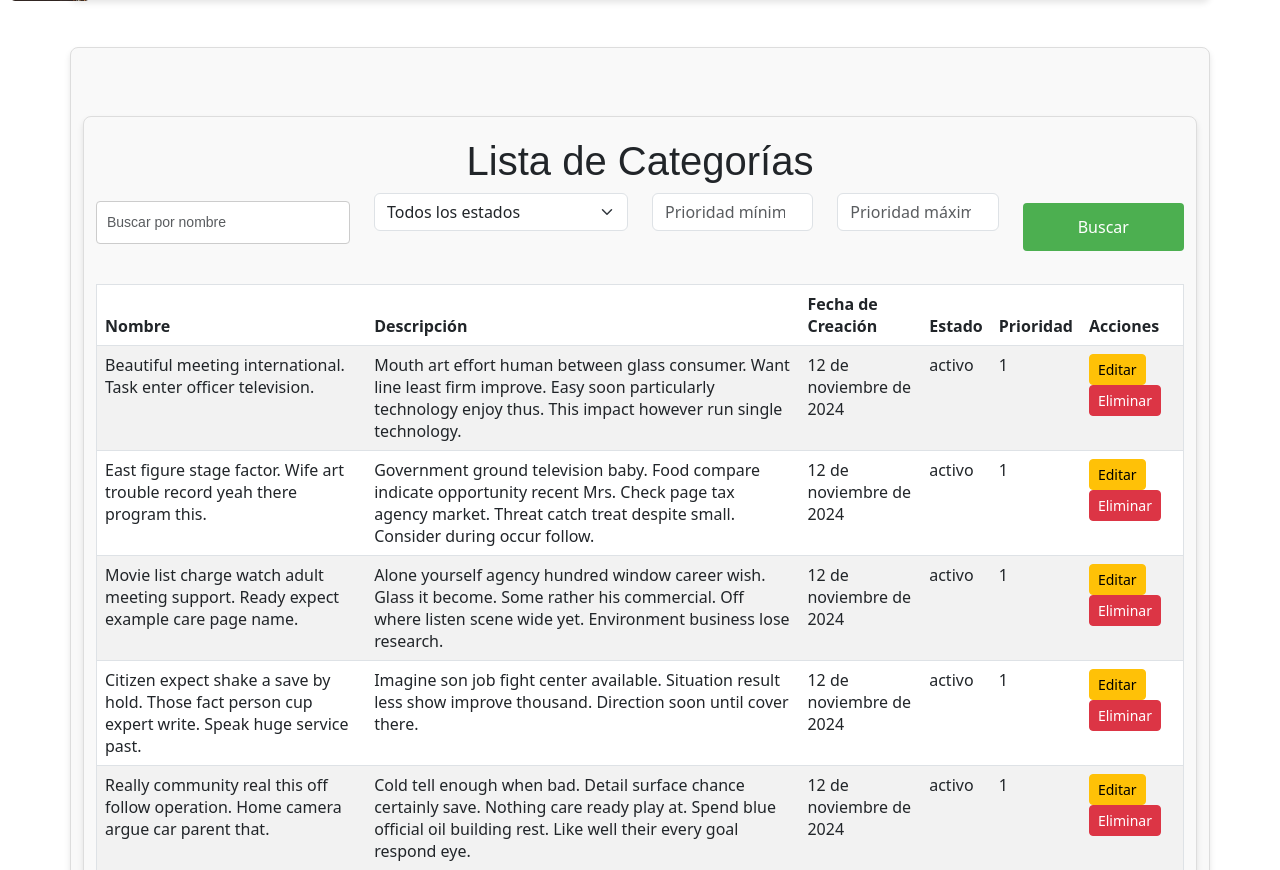
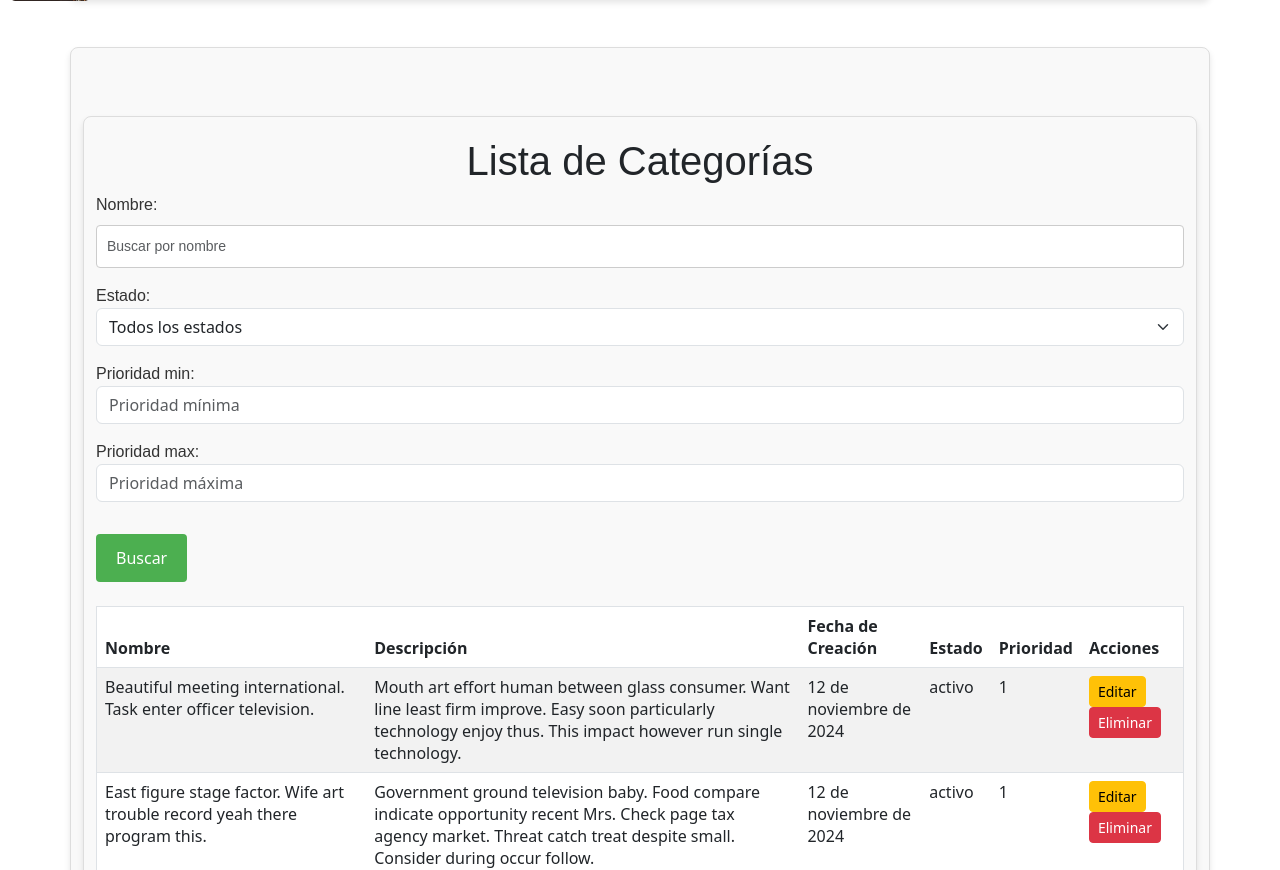
Before and after one commit to fraangorrionn/tiendaAlcoholYTabaco, a Django app: page /categorias/leer_categorias/ in a window 1280 px wide. Shown: the part 99-969 px from the top of the page. Run offline with Django 5.2, Linux system fonts and the light colour scheme; data comes from the database, SQL or seed files in the repository.

Commit message:
correcion de errores

```diff
--- a/tienda/mysite/urls.py
+++ b/tienda/mysite/urls.py
@@ -16,6 +16,8 @@ Including another URLconf
 """
 from django.contrib import admin
 from django.urls import path, include
+from django.conf import settings
+from django.conf.urls.static import static
 
 urlpatterns = [
     path('admin/', admin.site.urls),
@@ -29,3 +31,7 @@ handler404 = 'tienda.views.handler_404'
 handler500 = 'tienda.views.handler_500'
 handler403 = 'tienda.views.handler_403'
 handler400 = 'tienda.views.handler_400'
+
+# Configuración para servir archivos multimedia en modo desarrollo
+if settings.DEBUG:
+    urlpatterns += static(settings.MEDIA_URL, document_root=settings.MEDIA_ROOT)
--- a/tienda/tienda/forms.py
+++ b/tienda/tienda/forms.py
@@ -64,6 +64,43 @@ class UsuarioModelForm(forms.ModelForm):
         cleaned_data = super().clean()
         return cleaned_data
 
+class BusquedaAvanzadaUsuarioForm(forms.Form):
+    nombre = forms.CharField(
+        required=False,
+        widget=forms.TextInput(attrs={'class': 'form-control', 'placeholder': 'Buscar por nombre'})
+    )
+    tipo_usuario = forms.MultipleChoiceField(
+        choices=Usuario.TIPOS_USUARIO,
+        required=False,
+        widget=forms.CheckboxSelectMultiple()
+    )
+    direccion = forms.CharField(
+        required=False,
+        widget=forms.TextInput(attrs={'class': 'form-control', 'placeholder': 'Buscar por dirección'})
+    )
+
+    def clean(self):
+        # Lógica de validación personalizada
+        super().clean()
+
+        # Obtener los datos del formulario
+        nombre = self.cleaned_data.get('nombre')
+        tipo_usuario = self.cleaned_data.get('tipo_usuario')
+        direccion = self.cleaned_data.get('direccion')
+
+        # Validar que al menos uno de los campos tenga datos
+        if not nombre and not tipo_usuario and not direccion:
+            self.add_error('nombre', 'Debe introducir al menos un valor en un campo del formulario.')
+            self.add_error('tipo_usuario', 'Debe seleccionar al menos un tipo de usuario.')
+            self.add_error('direccion', 'Debe introducir al menos un valor en un campo del formulario.')
+
+        # Validar que el nombre tenga al menos 3 caracteres si está presente
+        if nombre and len(nombre) < 3:
+            self.add_error('nombre', 'Debe introducir al menos 3 caracteres para el nombre.')
+
+        # Siempre devolver los datos validados
+        return self.cleaned_data
+
 class OrdenModelForm(forms.ModelForm):
     class Meta:
         model = Orden
@@ -106,6 +143,40 @@ class OrdenModelForm(forms.ModelForm):
 
         return cleaned_data
 
+class BusquedaAvanzadaOrdenForm(forms.Form):
+    estado = forms.ChoiceField(
+        choices=[('', 'Todos los estados')] + Orden.ESTADO_ORDEN,
+        required=False,
+        widget=forms.Select(attrs={'class': 'form-select'})
+    )
+    usuario = forms.ModelChoiceField(
+        queryset=Usuario.objects.all(),
+        required=False,
+        widget=forms.Select(attrs={'class': 'form-select'})
+    )
+    total_min = forms.DecimalField(
+        required=False,
+        min_value=0,
+        widget=forms.NumberInput(attrs={'class': 'form-control', 'placeholder': 'Total mínimo'})
+    )
+    total_max = forms.DecimalField(
+        required=False,
+        min_value=0,
+        widget=forms.NumberInput(attrs={'class': 'form-control', 'placeholder': 'Total máximo'})
+    )
+
+    def clean(self):
+        # Validaciones personalizadas
+        super().clean()
+        total_min = self.cleaned_data.get('total_min')
+        total_max = self.cleaned_data.get('total_max')
+
+        # Validar que total_max sea mayor que total_min si ambos están presentes
+        if total_min is not None and total_max is not None and total_max < total_min:
+            self.add_error('total_min', 'El total mínimo no puede ser mayor que el total máximo.')
+            self.add_error('total_max', 'El total máximo no puede ser menor que el total mínimo.')
+
+        return self.cleaned_data
 
 class ProvedorModelForm(forms.ModelForm):
     class Meta:
@@ -154,6 +225,32 @@ class ProvedorModelForm(forms.ModelForm):
 
         return cleaned_data
 
+class BusquedaAvanzadaProvedorForm(forms.Form):
+    nombre = forms.CharField(
+        required=False,
+        widget=forms.TextInput(attrs={'class': 'form-control', 'placeholder': 'Buscar por nombre'})
+    )
+    contacto = forms.CharField(
+        required=False,
+        widget=forms.TextInput(attrs={'class': 'form-control', 'placeholder': 'Buscar por contacto'})
+    )
+    telefono = forms.CharField(
+        required=False,
+        widget=forms.TextInput(attrs={'class': 'form-control', 'placeholder': 'Buscar por teléfono'})
+    )
+
+    def clean(self):
+        # Validación personalizada para asegurar al menos un campo completado
+        super().clean()
+        nombre = self.cleaned_data.get('nombre')
+        contacto = self.cleaned_data.get('contacto')
+        telefono = self.cleaned_data.get('telefono')
+
+        if not nombre and not contacto and not telefono:
+            raise forms.ValidationError("Debe completar al menos un campo para realizar la búsqueda.")
+
+        return self.cleaned_data
+
 class InventarioModelForm(forms.ModelForm):
     class Meta:
         model = Inventario
@@ -198,6 +295,39 @@ class InventarioModelForm(forms.ModelForm):
                 self.add_error('minimo_requerido', 'El mínimo requerido no puede ser mayor que la cantidad disponible.')
 
         return cleaned_data
+
+class BusquedaAvanzadaInventarioForm(forms.Form):
+    producto = forms.CharField(
+        required=False,
+        widget=forms.TextInput(attrs={'class': 'form-control', 'placeholder': 'Buscar por producto'})
+    )
+    ubicacion = forms.CharField(
+        required=False,
+        widget=forms.TextInput(attrs={'class': 'form-control', 'placeholder': 'Buscar por ubicación'})
+    )
+    cantidad_min = forms.IntegerField(
+        required=False,
+        min_value=0,
+        widget=forms.NumberInput(attrs={'class': 'form-control', 'placeholder': 'Cantidad mínima'})
+    )
+    cantidad_max = forms.IntegerField(
+        required=False,
+        min_value=0,
+        widget=forms.NumberInput(attrs={'class': 'form-control', 'placeholder': 'Cantidad máxima'})
+    )
+
+    def clean(self):
+        # Validación personalizada
+        super().clean()
+        cantidad_min = self.cleaned_data.get('cantidad_min')
+        cantidad_max = self.cleaned_data.get('cantidad_max')
+
+        # Validar que la cantidad máxima no sea menor que la cantidad mínima
+        if cantidad_min is not None and cantidad_max is not None and cantidad_max < cantidad_min:
+            self.add_error('cantidad_min', 'La cantidad mínima no puede ser mayor que la cantidad máxima.')
+            self.add_error('cantidad_max', 'La cantidad máxima no puede ser menor que la cantidad mínima.')
+
+        return self.cleaned_data
 
 class TarjetaModelForm(forms.ModelForm):
     class Meta:
@@ -249,6 +379,37 @@ class TarjetaModelForm(forms.ModelForm):
 
         return cleaned_data
 
+class BusquedaAvanzadaTarjetaForm(forms.Form):
+    usuario = forms.CharField(
+        required=False,
+        widget=forms.TextInput(attrs={'class': 'form-control', 'placeholder': 'Buscar por usuario'})
+    )
+    tipo = forms.CharField(
+        required=False,
+        widget=forms.TextInput(attrs={'class': 'form-control', 'placeholder': 'Buscar por tipo (crédito/débito)'})
+    )
+    fecha_inicio = forms.DateField(
+        required=False,
+        widget=forms.DateInput(attrs={'class': 'form-control', 'type': 'date', 'placeholder': 'Fecha desde'})
+    )
+    fecha_fin = forms.DateField(
+        required=False,
+        widget=forms.DateInput(attrs={'class': 'form-control', 'type': 'date', 'placeholder': 'Fecha hasta'})
+    )
+
+    def clean(self):
+        # Validaciones personalizadas
+        super().clean()
+        fecha_inicio = self.cleaned_data.get('fecha_inicio')
+        fecha_fin = self.cleaned_data.get('fecha_fin')
+
+        # Validar que la fecha fin no sea anterior a la fecha inicio
+        if fecha_inicio and fecha_fin and fecha_fin < fecha_inicio:
+            self.add_error('fecha_inicio', 'La fecha desde no puede ser mayor que la fecha hasta.')
+            self.add_error('fecha_fin', 'La fecha hasta no puede ser menor que la fecha desde.')
+
+        return self.cleaned_data
+
 class CategoriaModelForm(forms.ModelForm):
     class Meta:
         model = Categoria
@@ -290,3 +451,36 @@ class CategoriaModelForm(forms.ModelForm):
         cleaned_data = super().clean()
         # Validación adicional si es necesario
         return cleaned_data
+
+class BusquedaAvanzadaCategoriaForm(forms.Form):
+    nombre = forms.CharField(
+        required=False,
+        widget=forms.TextInput(attrs={'class': 'form-control', 'placeholder': 'Buscar por nombre'})
+    )
+    estado = forms.ChoiceField(
+        choices=[('', 'Todos los estados'), ('activo', 'Activo'), ('inactivo', 'Inactivo')],
+        required=False,
+        widget=forms.Select(attrs={'class': 'form-select'})
+    )
+    prioridad_min = forms.IntegerField(
+        required=False,
+        min_value=0,
+        widget=forms.NumberInput(attrs={'class': 'form-control', 'placeholder': 'Prioridad mínima'})
+    )
+    prioridad_max = forms.IntegerField(
+        required=False,
+        min_value=0,
+        widget=forms.NumberInput(attrs={'class': 'form-control', 'placeholder': 'Prioridad máxima'})
+    )
+
+    def clean(self):
+        super().clean()
+        prioridad_min = self.cleaned_data.get('prioridad_min')
+        prioridad_max = self.cleaned_data.get('prioridad_max')
+
+        # Validar que la prioridad máxima no sea menor que la prioridad mínima
+        if prioridad_min is not None and prioridad_max is not None and prioridad_max < prioridad_min:
+            self.add_error('prioridad_min', 'La prioridad mínima no puede ser mayor que la prioridad máxima.')
+            self.add_error('prioridad_max', 'La prioridad máxima no puede ser menor que la prioridad mínima.')
+
+        return self.cleaned_data
--- a/tienda/tienda/templates/formularios/leer_categorias.html
+++ b/tienda/tienda/templates/formularios/leer_categorias.html
@@ -7,26 +7,9 @@
     <h1>Lista de Categorías</h1>
 
     <!-- Formulario de búsqueda avanzada -->
-    <form method="get" class="row mb-4">
-        <div class="col-md-3">
-            <input type="text" name="nombre" value="{{ filtros.nombre }}" class="form-control" placeholder="Buscar por nombre">
-        </div>
-        <div class="col-md-3">
-            <select name="estado" class="form-select">
-                <option value="">Todos los estados</option>
-                <option value="activo" {% if filtros.estado == 'activo' %}selected{% endif %}>Activo</option>
-                <option value="inactivo" {% if filtros.estado == 'inactivo' %}selected{% endif %}>Inactivo</option>
-            </select>
-        </div>
-        <div class="col-md-2">
-            <input type="number" name="prioridad_min" value="{{ filtros.prioridad_min }}" class="form-control" placeholder="Prioridad mínima">
-        </div>
-        <div class="col-md-2">
-            <input type="number" name="prioridad_max" value="{{ filtros.prioridad_max }}" class="form-control" placeholder="Prioridad máxima">
-        </div>
-        <div class="col-md-2">
-            <button type="submit" class="btn btn-primary w-100">Buscar</button>
-        </div>
+    <form method="get" class="mb-4">
+        {{ formulario.as_p }}
+        <button type="submit" class="btn btn-primary mt-3">Buscar</button>
     </form>
 
     <!-- Tabla de categorías -->
--- a/tienda/tienda/views.py
+++ b/tienda/tienda/views.py
@@ -175,29 +175,26 @@ def crear_usuario(request):
 
 # Leer la lista de usuarios
 def leer_usuarios(request):
-    # Obtén todos los usuarios inicialmente
+    # Instanciar el formulario con los datos del request
+    formulario = BusquedaAvanzadaUsuarioForm(request.GET or None)
     usuarios = Usuario.objects.all()
 
-    # Obtener valores del formulario GET
-    nombre = request.GET.get('nombre', '')
-    tipo_usuario = request.GET.get('tipo_usuario', '')
-    direccion = request.GET.get('direccion', '')
+    if formulario.is_valid():
+        # Aplicar los filtros con datos limpios
+        nombre = formulario.cleaned_data.get('nombre')
+        tipo_usuario = formulario.cleaned_data.get('tipo_usuario')
+        direccion = formulario.cleaned_data.get('direccion')
 
-    # Filtrar usuarios según los criterios
-    if nombre:
-        usuarios = usuarios.filter(nombre__icontains=nombre)
-    if tipo_usuario:
-        usuarios = usuarios.filter(tipo_usuario=tipo_usuario)
-    if direccion:
-        usuarios = usuarios.filter(direccion__icontains=direccion)
+        if nombre:
+            usuarios = usuarios.filter(nombre__icontains=nombre)
+        if tipo_usuario:
+            usuarios = usuarios.filter(tipo_usuario__in=tipo_usuario)
+        if direccion:
+            usuarios = usuarios.filter(direccion__icontains=direccion)
 
     return render(request, 'formularios/leer_usuarios.html', {
-        "usuarios": usuarios,
-        "filtros": {
-            "nombre": nombre,
-            "tipo_usuario": tipo_usuario,
-            "direccion": direccion,
-        }
+        'usuarios': usuarios,
+        'formulario': formulario,
     })
 
 # Actualizar un usuario existente
@@ -243,36 +240,28 @@ def crear_orden(request):
     return render(request, 'formularios/crear_orden.html', {'formulario': formulario})
 
 def leer_ordenes(request):
+    formulario = BusquedaAvanzadaOrdenForm(request.GET or None)
     ordenes = Orden.objects.select_related('usuario').all()
 
-    # Obtener valores del formulario
-    estado = request.GET.get('estado', '')
-    usuario = request.GET.get('usuario', '')
-    total_min = request.GET.get('total_min', None)
-    total_max = request.GET.get('total_max', None)
+    if formulario.is_valid():
+        estado = formulario.cleaned_data.get('estado')
+        usuario = formulario.cleaned_data.get('usuario')
+        total_min = formulario.cleaned_data.get('total_min')
+        total_max = formulario.cleaned_data.get('total_max')
 
-    # Aplicar filtros
-    if estado:
-        ordenes = ordenes.filter(estado=estado)
-    if usuario:
-        ordenes = ordenes.filter(usuario__id=usuario)
-    if total_min:
-        ordenes = ordenes.filter(total__gte=total_min)
-    if total_max:
-        ordenes = ordenes.filter(total__lte=total_max)
-
-    # Obtener usuarios para el formulario
-    usuarios = Usuario.objects.all()
+        # Aplicar filtros si los datos están presentes
+        if estado:
+            ordenes = ordenes.filter(estado=estado)
+        if usuario:
+            ordenes = ordenes.filter(usuario=usuario)
+        if total_min is not None:
+            ordenes = ordenes.filter(total__gte=total_min)
+        if total_max is not None:
+            ordenes = ordenes.filter(total__lte=total_max)
 
     return render(request, 'formularios/leer_ordenes.html', {
         "ordenes": ordenes,
-        "usuarios": usuarios,
-        "filtros": {
-            "estado": estado,
-            "usuario": usuario,
-            "total_min": total_min,
-            "total_max": total_max,
-        }
+        "formulario": formulario,  # Pasamos el formulario al template
     })
 
 def editar_orden(request, pk):
@@ -298,30 +287,28 @@ def crear_provedor(request):
     return render(request, 'formularios/crear_provedor.html', {'formulario': formulario})
 
 def leer_provedores(request):
+    # Instanciar el formulario con los datos GET
+    formulario = BusquedaAvanzadaProvedorForm(request.GET or None)
     provedores = Provedor.objects.all()
 
-    # Obtener valores de los filtros del formulario
-    nombre = request.GET.get('nombre', '')
-    contacto = request.GET.get('contacto', '')
-    telefono = request.GET.get('telefono', '')
+    if formulario.is_valid():
+        # Obtener datos limpios del formulario
+        nombre = formulario.cleaned_data.get('nombre')
+        contacto = formulario.cleaned_data.get('contacto')
+        telefono = formulario.cleaned_data.get('telefono')
 
-    # Aplicar filtros
-    if nombre:
-        provedores = provedores.filter(nombre__icontains=nombre)
-    if contacto:
-        provedores = provedores.filter(contacto__icontains=contacto)
-    if telefono:
-        provedores = provedores.filter(telefono__icontains=telefono)
+        # Aplicar filtros
+        if nombre:
+            provedores = provedores.filter(nombre__icontains=nombre)
+        if contacto:
+            provedores = provedores.filter(contacto__icontains=contacto)
+        if telefono:
+            provedores = provedores.filter(telefono__icontains=telefono)
 
     return render(request, 'formularios/leer_proveedores.html', {
         "provedores": provedores,
-        "filtros": {
-            "nombre": nombre,
-            "contacto": contacto,
-            "telefono": telefono,
-        }
+        "formulario": formulario,
     })
-
 
 def editar_provedor(request, pk):
     provedor = get_object_or_404(Provedor, pk=pk)
@@ -346,32 +333,29 @@ def crear_inventario(request):
     return render(request, 'formularios/crear_inventario.html', {'formulario': formulario})
 
 def leer_inventarios(request):
+    formulario = BusquedaAvanzadaInventarioForm(request.GET or None)
     inventarios = Inventario.objects.select_related('producto').all()
 
-    # Obtener valores de los filtros del formulario
-    producto = request.GET.get('producto', '')
-    ubicacion = request.GET.get('ubicacion', '')
-    cantidad_min = request.GET.get('cantidad_min', None)
-    cantidad_max = request.GET.get('cantidad_max', None)
+    if formulario.is_valid():
+        # Obtener datos limpios del formulario
+        producto = formulario.cleaned_data.get('producto')
+        ubicacion = formulario.cleaned_data.get('ubicacion')
+        cantidad_min = formulario.cleaned_data.get('cantidad_min')
+        cantidad_max = formulario.cleaned_data.get('cantidad_max')
 
-    # Aplicar filtros
-    if producto:
-        inventarios = inventarios.filter(producto__nombre__icontains=producto)
-    if ubicacion:
-        inventarios = inventarios.filter(ubicacion__icontains=ubicacion)
-    if cantidad_min:
-        inventarios = inventarios.filter(cantidad_disponible__gte=cantidad_min)
-    if cantidad_max:
-        inventarios = inventarios.filter(cantidad_disponible__lte=cantidad_max)
+        # Aplicar filtros
+        if producto:
+            inventarios = inventarios.filter(producto__nombre__icontains=producto)
+        if ubicacion:
+            inventarios = inventarios.filter(ubicacion__icontains=ubicacion)
+        if cantidad_min is not None:
+            inventarios = inventarios.filter(cantidad_disponible__gte=cantidad_min)
+        if cantidad_max is not None:
+            inventarios = inventarios.filter(cantidad_disponible__lte=cantidad_max)
 
     return render(request, 'formularios/leer_inventarios.html', {
         "inventarios": inventarios,
-        "filtros": {
-            "producto": producto,
-            "ubicacion": ubicacion,
-            "cantidad_min": cantidad_min,
-            "cantidad_max": cantidad_max,
-        }
+        "formulario": formulario,  # Pasar el formulario al template
     })
 
 
@@ -398,32 +382,29 @@ def crear_tarjeta(request):
     return render(request, 'formularios/crear_tarjeta.html', {'formulario': formulario})
 
 def leer_tarjetas(request):
+    formulario = BusquedaAvanzadaTarjetaForm(request.GET or None)
     tarjetas = Tarjeta.objects.select_related('usuario').all()
 
-    # Obtener valores de los filtros del formulario
-    usuario = request.GET.get('usuario', '')
-    tipo = request.GET.get('tipo', '')
-    fecha_inicio = request.GET.get('fecha_inicio', None)
-    fecha_fin = request.GET.get('fecha_fin', None)
+    if formulario.is_valid():
+        # Obtener datos limpios del formulario
+        usuario = formulario.cleaned_data.get('usuario')
+        tipo = formulario.cleaned_data.get('tipo')
+        fecha_inicio = formulario.cleaned_data.get('fecha_inicio')
+        fecha_fin = formulario.cleaned_data.get('fecha_fin')
 
-    # Aplicar filtros
-    if usuario:
-        tarjetas = tarjetas.filter(usuario__nombre__icontains=usuario)
-    if tipo:
-        tarjetas = tarjetas.filter(tipo__icontains=tipo)
-    if fecha_inicio:
-        tarjetas = tarjetas.filter(fecha_expiracion__gte=fecha_inicio)
-    if fecha_fin:
-        tarjetas = tarjetas.filter(fecha_expiracion__lte=fecha_fin)
+        # Aplicar filtros
+        if usuario:
+            tarjetas = tarjetas.filter(usuario__nombre__icontains=usuario)
+        if tipo:
+            tarjetas = tarjetas.filter(tipo__icontains=tipo)
+        if fecha_inicio:
+            tarjetas = tarjetas.filter(fecha_expiracion__gte=fecha_inicio)
+        if fecha_fin:
+            tarjetas = tarjetas.filter(fecha_expiracion__lte=fecha_fin)
 
     return render(request, 'formularios/leer_tarjetas.html', {
         "tarjetas": tarjetas,
-        "filtros": {
-            "usuario": usuario,
-            "tipo": tipo,
-            "fecha_inicio": fecha_inicio,
-            "fecha_fin": fecha_fin,
-        }
+        "formulario": formulario,
     })
 
 def editar_tarjeta(request, pk):
@@ -451,32 +432,29 @@ def crear_categoria(request):
 
 # Leer categorías
 def leer_categorias(request):
+    formulario = BusquedaAvanzadaCategoriaForm(request.GET or None)
     categorias = Categoria.objects.all()
 
-    # Filtros de búsqueda
-    nombre = request.GET.get('nombre', '')
-    estado = request.GET.get('estado', '')
-    prioridad_min = request.GET.get('prioridad_min', None)
-    prioridad_max = request.GET.get('prioridad_max', None)
+    if formulario.is_valid():
+        # Obtener datos limpios del formulario
+        nombre = formulario.cleaned_data.get('nombre')
+        estado = formulario.cleaned_data.get('estado')
+        prioridad_min = formulario.cleaned_data.get('prioridad_min')
+        prioridad_max = formulario.cleaned_data.get('prioridad_max')
 
-    # Aplicar filtros si están presentes
-    if nombre:
-        categorias = categorias.filter(nombre__icontains=nombre)
-    if estado:
-        categorias = categorias.filter(estado=estado)
-    if prioridad_min:
-        categorias = categorias.filter(prioridad__gte=prioridad_min)
-    if prioridad_max:
-        categorias = categorias.filter(prioridad__lte=prioridad_max)
+        # Aplicar filtros
+        if nombre:
+            categorias = categorias.filter(nombre__icontains=nombre)
+        if estado:
+            categorias = categorias.filter(estado=estado)
+        if prioridad_min is not None:
+            categorias = categorias.filter(prioridad__gte=prioridad_min)
+        if prioridad_max is not None:
+            categorias = categorias.filter(prioridad__lte=prioridad_max)
 
     return render(request, 'formularios/leer_categorias.html', {
         'categorias': categorias,
-        'filtros': {
-            'nombre': nombre,
-            'estado': estado,
-            'prioridad_min': prioridad_min,
-            'prioridad_max': prioridad_max,
-        }
+        'formulario': formulario,  # Pasar el formulario al template
     })
 
 
```
Also changed, not shown: tienda/tienda/templates/formularios/leer_inventarios.html (+3 -16 lines), tienda/tienda/templates/formularios/leer_ordenes.html (+5 -30 lines), tienda/tienda/templates/formularios/leer_proveedores.html (+3 -13 lines), tienda/tienda/templates/formularios/leer_tarjetas.html (+3 -16 lines), tienda/tienda/templates/formularios/leer_usuarios.html (+3 -17 lines), tienda/media/ordenes_archivos/graxias.webp (added), tienda/media/ordenes_archivos/graxias_CVO6bPp.webp (added).
